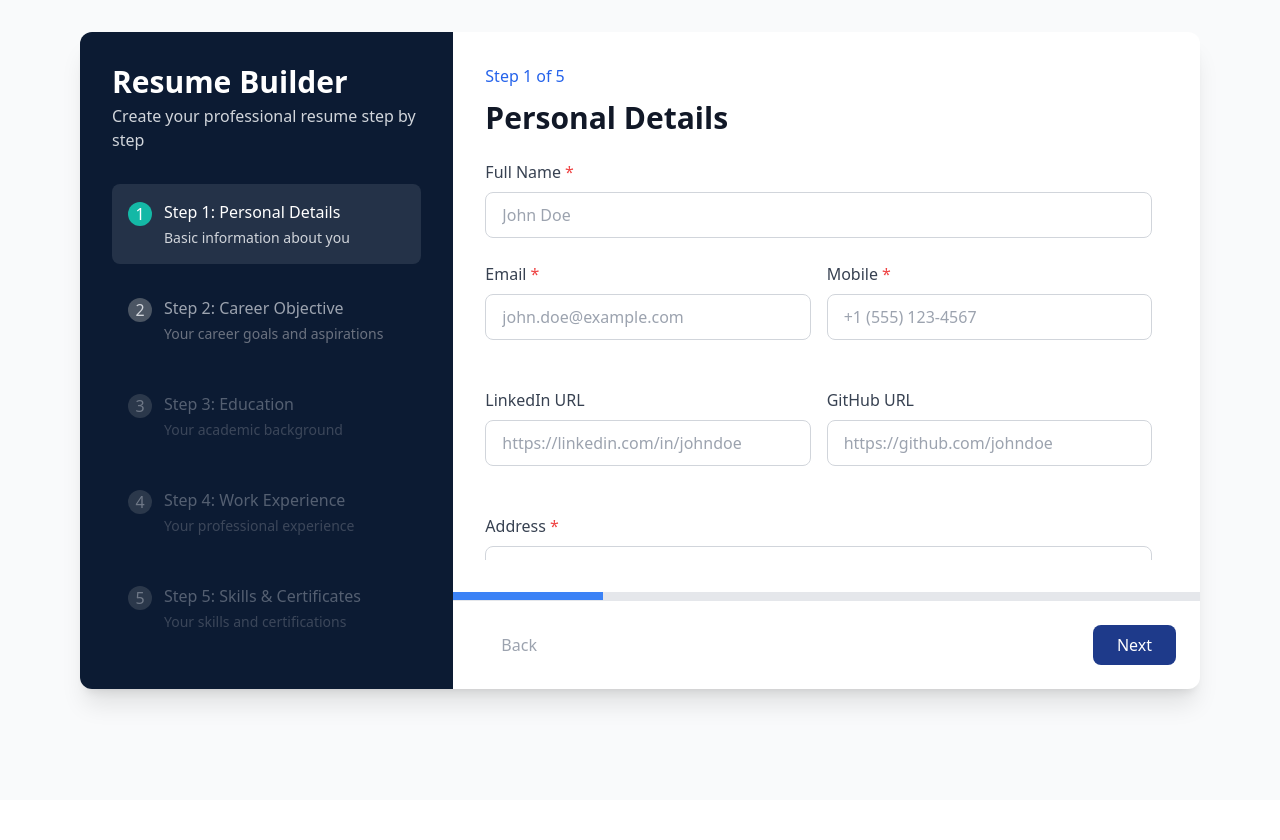
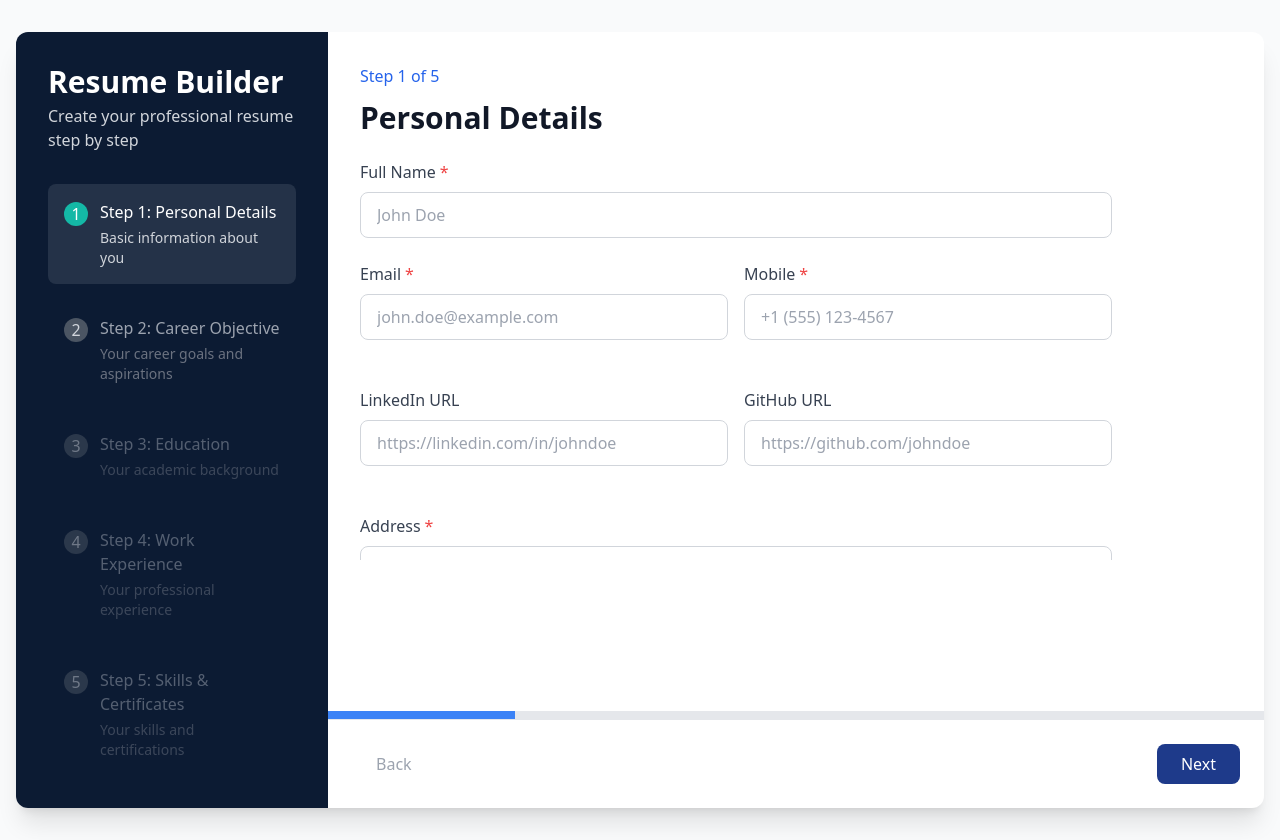
Before and after one commit to rudrakshssattabhayya/step_form, a React (Vite) app: page / in a window 1280 px wide. Before the commit the page ends 800 px from the top, so only its background shows below. Built offline with nearby package versions, Linux system fonts and the light colour scheme.

Commit message:
Fix form layout styling

```diff
--- a/src/components/ResumeForm/index.tsx
+++ b/src/components/ResumeForm/index.tsx
@@ -97,7 +97,7 @@ const steps: FormStep[] = [
 ];
 
 const ResumeForm: React.FC = () => {
-  const { data, reset } = useResumeStore();
+  const { data } = useResumeStore();
 
   const handleComplete = async (formData: any) => {
     try {
@@ -107,15 +107,14 @@ const ResumeForm: React.FC = () => {
         return;
       }
       console.log('Form submitted successfully:', formData);
-      // Here you would typically send the data to your backend
     } catch (error) {
       console.error('Validation error:', error);
     }
   };
 
   return (
-    <div className="min-h-screen bg-gray-50 py-8">
-      <div className="max-w-6xl mx-auto px-4">
+    <div className="min-h-screen bg-gray-50">
+      <div className="max-w-[1400px] mx-auto px-4 py-8">
         <StepperForm
           steps={steps}
           onComplete={handleComplete}
--- a/src/components/StepperForm/StepperForm.tsx
+++ b/src/components/StepperForm/StepperForm.tsx
@@ -80,10 +80,8 @@ const StepperForm: React.FC<StepperFormProps> = ({
   }, [currentStepIndex]);
 
   const handleGoToStep = useCallback((index: number) => {
-    // Only allow navigation to visited steps or the next unvisited step
     if (visitedSteps.has(index) || index === Math.min(...Array.from(visitedSteps)) + 1) {
       if (index > currentStepIndex) {
-        // Validate all steps up to the target step
         for (let i = currentStepIndex; i < index; i++) {
           if (!validateStep(i)) return;
         }
@@ -106,7 +104,7 @@ const StepperForm: React.FC<StepperFormProps> = ({
 
   return (
     <div className={`flex flex-col lg:flex-row rounded-xl overflow-hidden bg-white shadow-xl ${className}`}>
-      <div className="w-full lg:w-2/5 xl:w-1/3 bg-[#0c1b33]">
+      <div className="w-full lg:w-1/3 xl:w-1/4 bg-[#0c1b33] min-h-[300px] lg:min-h-[600px]">
         <StepSidebar
           steps={steps}
           currentStepIndex={currentStepIndex}
@@ -117,8 +115,8 @@ const StepperForm: React.FC<StepperFormProps> = ({
         />
       </div>
 
-      <div className="flex flex-col w-full lg:w-3/5 xl:w-2/3">
-        <div className="flex-1 p-6 md:p-8">
+      <div className="flex flex-col w-full lg:w-2/3 xl:w-3/4">
+        <div className="flex-1 p-6 md:p-8 overflow-y-auto">
           <div className="mb-3 text-blue-600 font-medium">
             Step {currentStepIndex + 1} of {steps.length}
           </div>
@@ -133,7 +131,9 @@ const StepperForm: React.FC<StepperFormProps> = ({
             </div>
           )}
 
-          {CurrentStepComponent}
+          <div className="max-w-3xl">
+            {CurrentStepComponent}
+          </div>
         </div>
 
         <div className="mt-auto">
```
